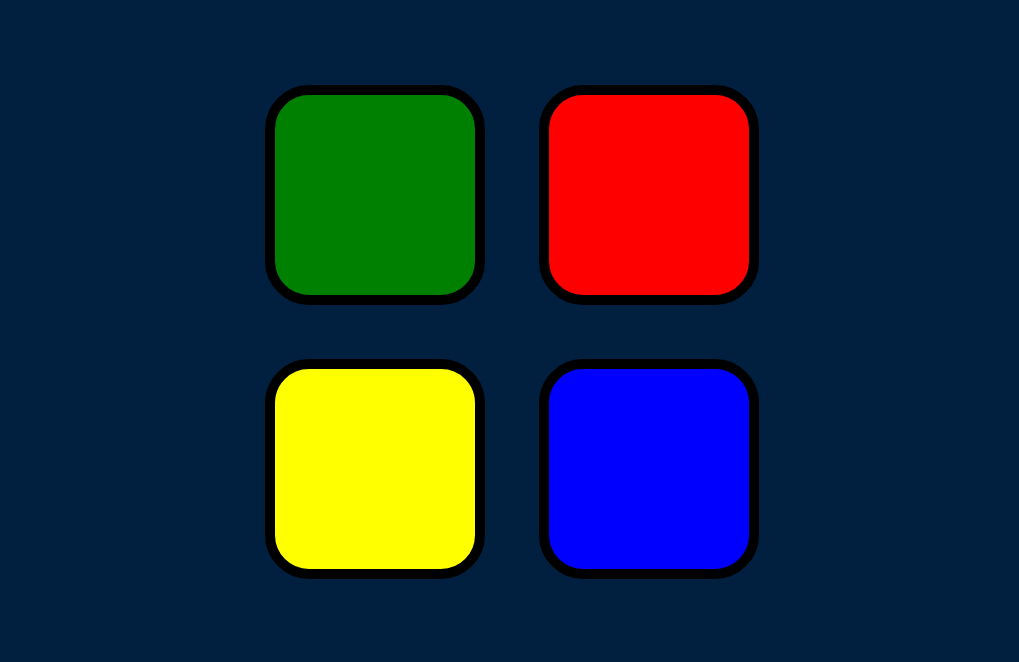
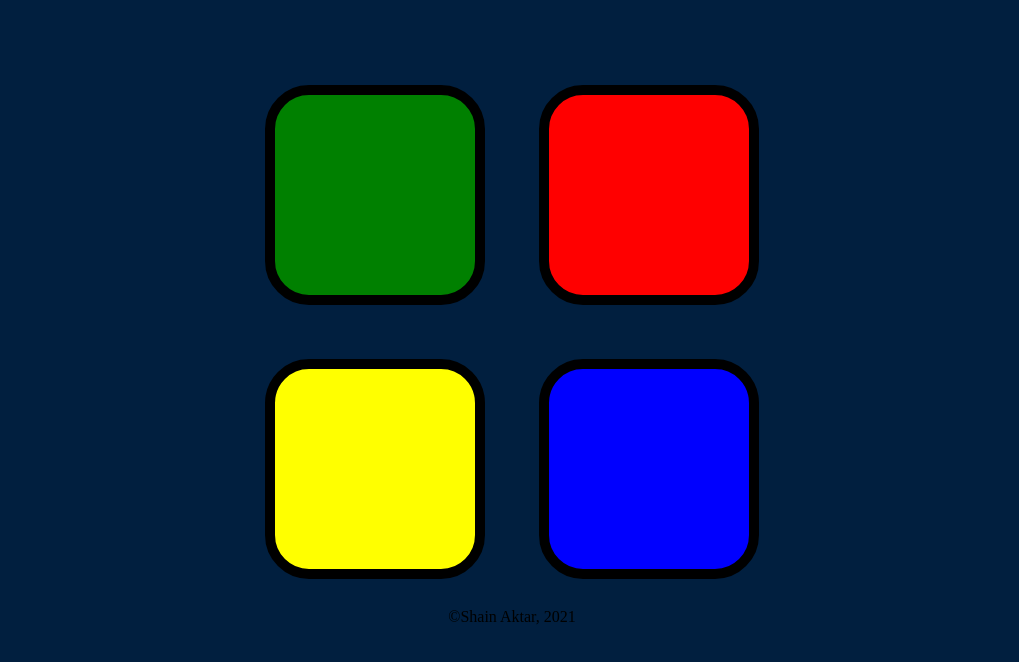
Before and after one commit to Shain-lab/Simon-Game, a plain HTML site: page index.html in a window 1280 px wide. Shown: the part 114-776 px from the top of the page, without its empty margins (128-1147 px from the left). Drawn offline with nearby package versions, Linux system fonts and the light colour scheme.

Commit message:
Update index.html

```diff
--- a/index.html
+++ b/index.html
@@ -39,5 +39,5 @@
   <script src="game.js" charset="utf-8"></script>
 
 </body>
-
+  <footer>&copyShain Aktar, 2021 </footer>
 </html>
```
